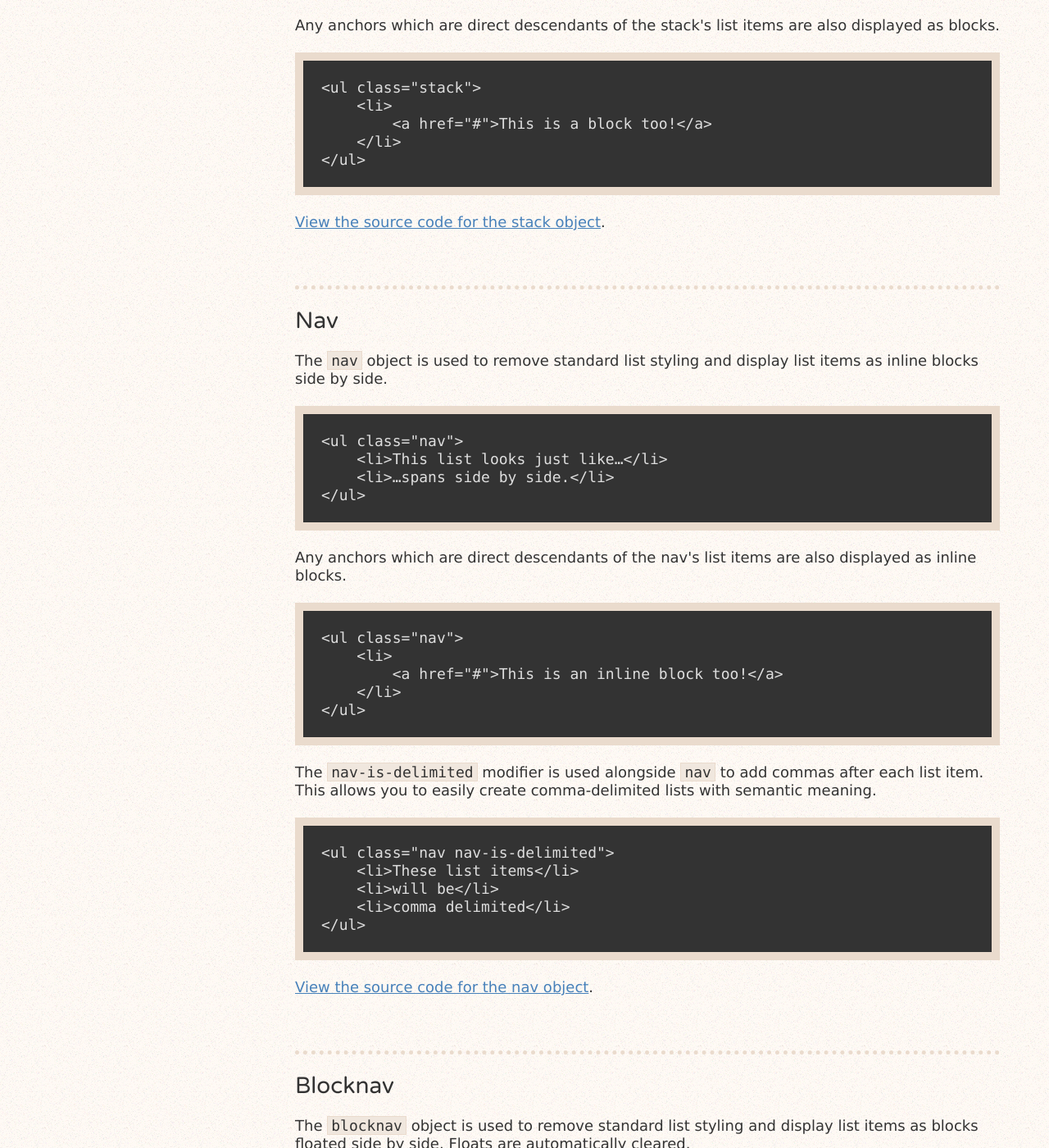
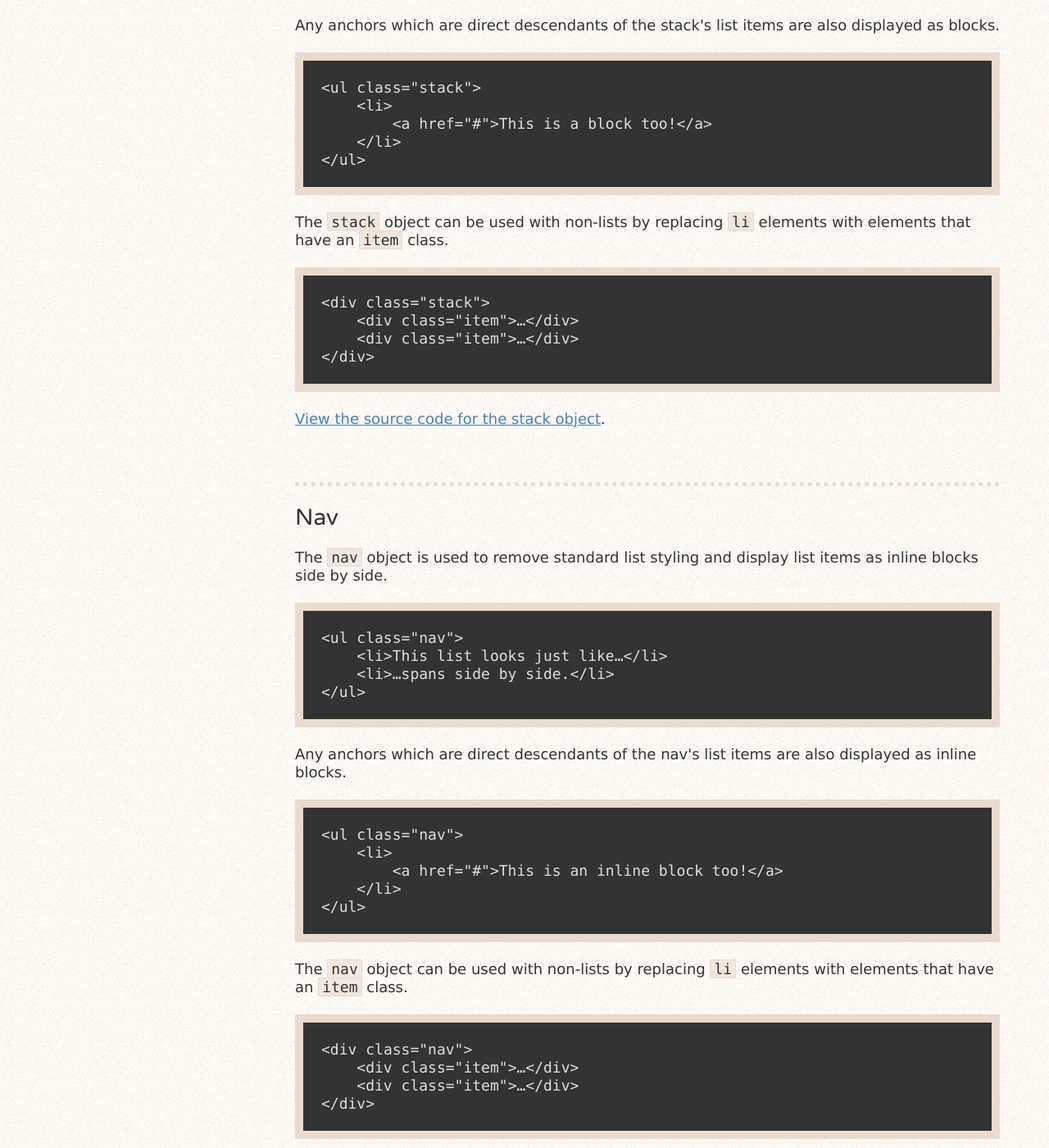
Before and after one commit to rowanmanning/pigeon, a Jekyll site: the page built from docs/objects/index.html, in a window 1280 px wide and 1400 px high, scrolled down 4576 px. Shown: the whole window at 82% size. Built offline with Jekyll 4.4.1, drawn with Linux system fonts in a browser that asks for light colours; some of the changed text lies outside the part shown.

Commit message:
Add documentation for non-list stack, nav and blocknav objects

```diff
--- a/docs/objects/index.html
+++ b/docs/objects/index.html
@@ -272,6 +272,19 @@
 </ul>{% endhighlight %}
         </div>
 
+        <p>
+            The <code>stack</code> object can be used with non-lists by replacing
+            <code>li</code> elements with elements that have an
+            <code>item</code> class.
+        </p>
+
+        <div class="css-example">
+            {% highlight html %}<div class="stack">
+    <div class="item">…</div>
+    <div class="item">…</div>
+</div>{% endhighlight %}
+        </div>
+
         <p><a href="{{ site.repo.url }}/blob/{{ site.repo.branch }}/lib/object/stack.scss">View the source code for the stack object</a>.</p>
 
     </div>
@@ -305,6 +318,19 @@
         <a href="#">This is an inline block too!</a>
     </li>
 </ul>{% endhighlight %}
+        </div>
+
+        <p>
+            The <code>nav</code> object can be used with non-lists by replacing
+            <code>li</code> elements with elements that have an
+            <code>item</code> class.
+        </p>
+
+        <div class="css-example">
+            {% highlight html %}<div class="nav">
+    <div class="item">…</div>
+    <div class="item">…</div>
+</div>{% endhighlight %}
         </div>
 
         <p>
@@ -342,6 +368,19 @@
     <li>This is a list…</li>
     <li>…of floated blocks.</li>
 </ul>{% endhighlight %}
+        </div>
+
+        <p>
+            The <code>blocknav</code> object can be used with non-lists by replacing
+            <code>li</code> elements with elements that have an
+            <code>item</code> class.
+        </p>
+
+        <div class="css-example">
+            {% highlight html %}<div class="blocknav">
+    <div class="item">…</div>
+    <div class="item">…</div>
+</div>{% endhighlight %}
         </div>
 
         <p><a href="{{ site.repo.url }}/blob/{{ site.repo.branch }}/lib/object/blocknav.scss">View the source code for the blocknav object</a>.</p>
```
